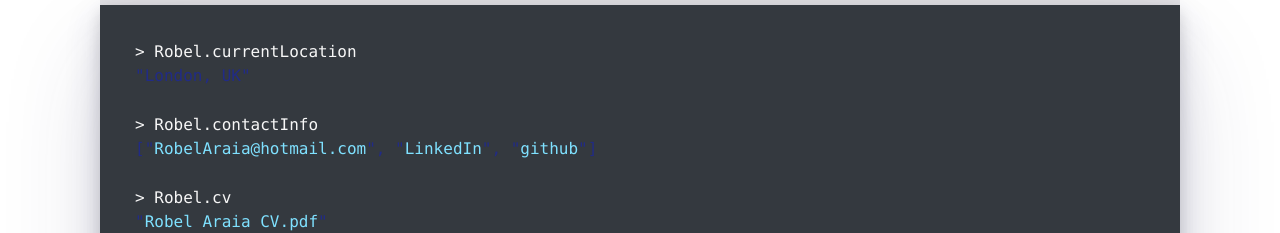
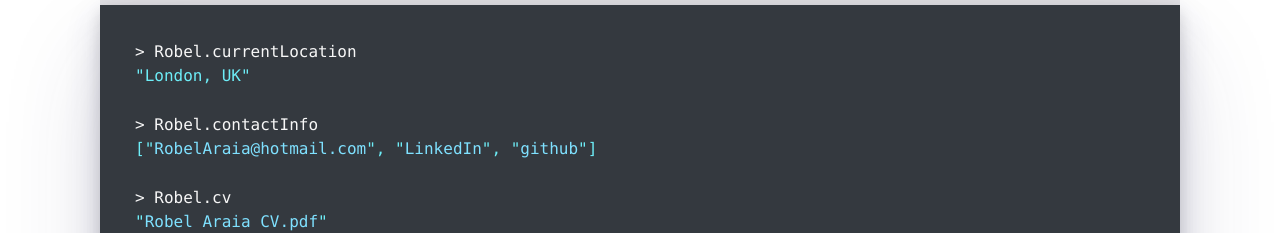
Before and after one commit to RobelAraia/Robel-Portfolio, a React (Create React App) app: page / in a window 1280 px wide. Shown: the part 574-807 px from the top of the page. Built offline with nearby package versions, Linux system fonts and the light colour scheme.

Commit message:
text colour changes

```diff
--- a/src/components/_About.scss
+++ b/src/components/_About.scss
@@ -76,7 +76,7 @@
         }
 
         .return-statement {
-          color: #212b86;
+          color: #6dedf7;
         }
 
         span {
```
